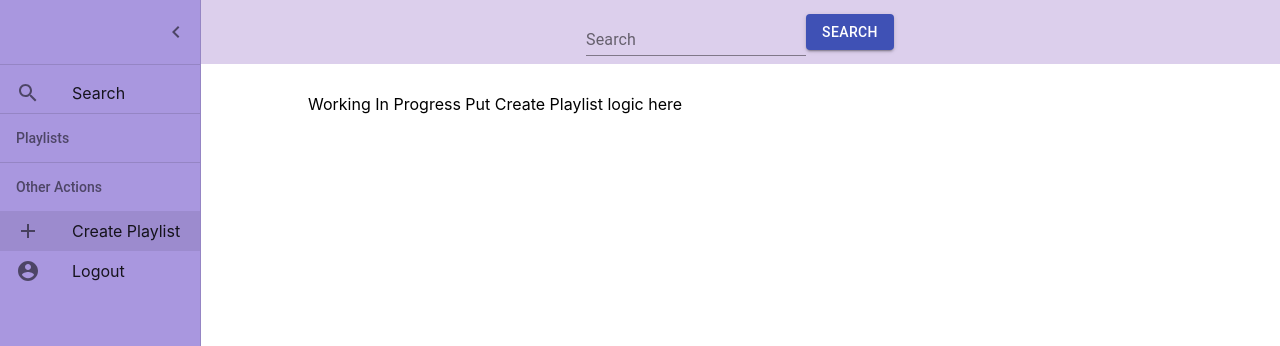
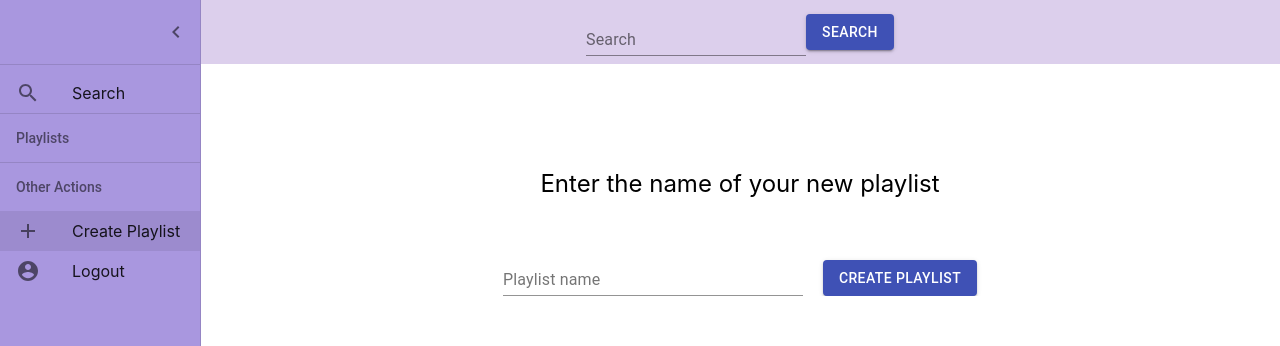
Before and after one commit to yujerry24/cs348-frontend, a React (Create React App) app: page / in a window 1280 px wide. Both pictures are taken after a click on the item "Create Playlist". Shown: the top 346 px of the page. Built offline with nearby package versions, Linux system fonts and the light colour scheme; no server answers.

Commit message:
added basic create playlist logic

```diff
--- a/package.json
+++ b/package.json
@@ -8,10 +8,12 @@
     "@testing-library/jest-dom": "^4.2.4",
     "@testing-library/react": "^9.5.0",
     "@testing-library/user-event": "^7.2.1",
+    "material-ui-icons": "^1.0.0-beta.36",
     "node-sass": "^4.14.1",
     "react": "^16.13.1",
     "react-dom": "^16.13.1",
-    "react-scripts": "3.4.1"
+    "react-scripts": "3.4.1",
+    "react-spring": "^8.0.27"
   },
   "scripts": {
     "start": "react-scripts start",
--- a/src/ui/PlaylistCreator.js
+++ b/src/ui/PlaylistCreator.js
@@ -1,15 +1,19 @@
 import * as React from 'react';
 import * as CallApi from '../utils/APICalls';
+import TextField from '@material-ui/core/TextField';
+import Button from '@material-ui/core/Button';
+
+import './PlaylistCreator.scss';
 
 export default class PlaylistCreator extends React.Component {
   constructor() {
     super();
-    this.state = {};
+    this.state = {playlistText: ''};
   }
 
-  createPlaylist = () => {
+  createPlaylist = (playlistName) => {
     CallApi.createPlaylist(
-      `Playlist${this.props.playlists.length}`,
+      playlistName,
       this.props.userId
     )
       .then(res => {
@@ -20,7 +24,46 @@ export default class PlaylistCreator extends React.Component {
     alert('create a new playlist');
   };
 
+  handleChange = e => {
+    this.setState({ playlistText: e.target.value });
+  };
+
+  handleOnClick = () => {
+    if (this.state.playlistText === ''){
+      alert('Playlist name must be non-empty');
+      return;
+    }
+    this.createPlaylist(this.state.playlistText);
+    this.setState({playlistText: ''});
+  };
+
   render() {
-    return <div>Working In Progress Put Create Playlist logic here</div>;
+    return (
+      <div className='playlist-creator-container'>
+        <div className='creator-title'>
+          Enter the name of your new playlist
+        </div>
+        <div className='creator-textfield-container'>
+          <div className='creator-text'>
+            <TextField
+              id="standard-basic"
+              label="Playlist name"
+              fullWidth
+              onChange={this.handleChange}
+              value={this.state.playlistText}
+            />
+          </div>
+          <div className='creator-button'>
+            <Button
+              variant="contained"
+              color="primary"
+              onClick={this.handleOnClick}
+            >
+              Create Playlist
+            </Button>
+          </div>
+        </div>
+      </div>
+    );
   }
 }
--- /dev/null
+++ b/src/ui/PlaylistCreator.scss
@@ -0,0 +1,26 @@
+.playlist-creator-container {
+    display: flex;
+    justify-content: center;
+    align-items: center;
+    flex-direction: column;
+    margin-top: 75px;
+
+    .creator-title {
+        font-size: 24px;
+    }
+}
+
+.creator-textfield-container {
+    display: flex;
+    margin-top: 50px;
+    align-items: flex-end;
+
+    .creator-text {
+        margin-right: 20px;
+        width: 300px;
+    }
+
+    .creator-button {
+        font-size: 16px;
+    }
+}
```
Also changed, not shown: 1 other file (tests, documents, lock files or other folders).
